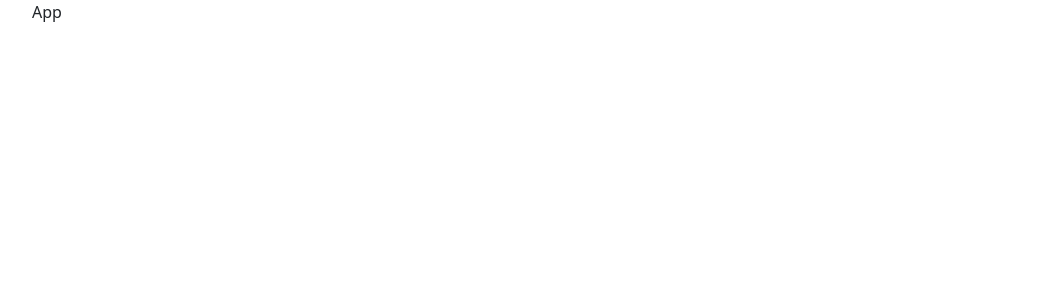
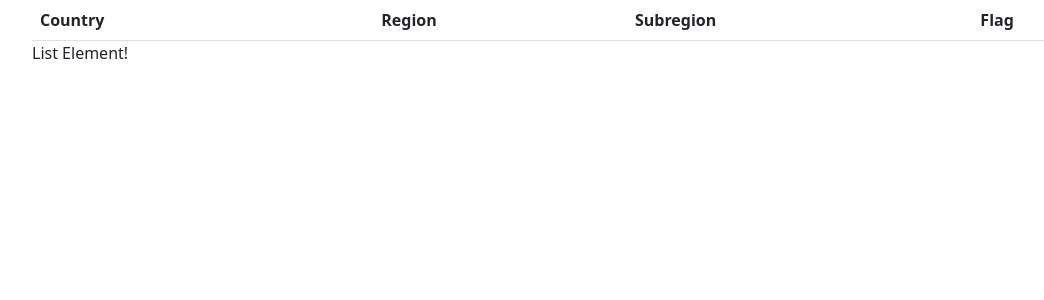
Before and after one commit to itfernandolira/react-fetch, a React (Create React App) app: page / in a window 1280 px wide. Shown: the top 300 px of the page, without its empty margins (50-1094 px from the left). Built offline with nearby package versions, Linux system fonts and the light colour scheme.

Commit message:
List view - prepare view

```diff
--- /dev/null
+++ b/src/components/ListElement.jsx
@@ -0,0 +1,11 @@
+import React from "react";
+
+const ListElement = props => {
+    return (
+        <>
+            <p>List Element!</p>
+        </>
+    );
+}
+
+export default ListElement;
--- a/src/views/App.js
+++ b/src/views/App.js
@@ -1,8 +1,11 @@
+import React from "react";
 
+import List
+ from "./List";
 function App() {
   return (
     <div className="container">
-      <p>App</p>
+      <List />
     </div>
   );
 }
--- /dev/null
+++ b/src/views/List.jsx
@@ -0,0 +1,26 @@
+import React from "react";
+
+import ListElement from "../components/ListElement";
+
+const List = props => {
+
+    return (
+        <>
+            <table className="table table-striped table-hover">
+                <thead>
+                    <tr>
+                        <th scope="col">Country</th>
+                        <th scope="col">Region</th>
+                        <th scope="col">Subregion</th>
+                        <th scope="col">Flag</th>
+                    </tr>
+                </thead>
+                <tbody>
+                    <ListElement />
+                </tbody>
+            </table>
+        </>
+    );
+}
+
+export default List;
```
